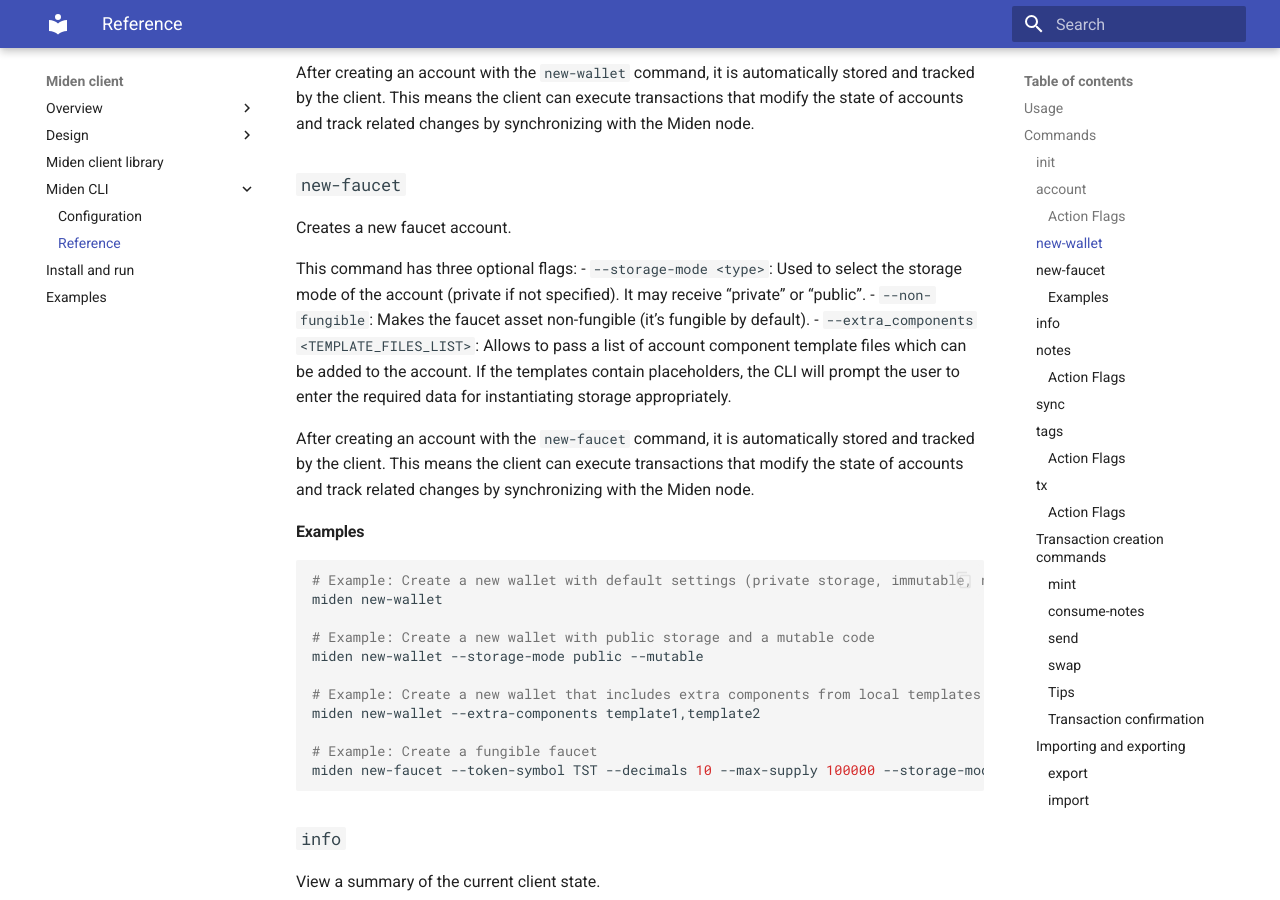
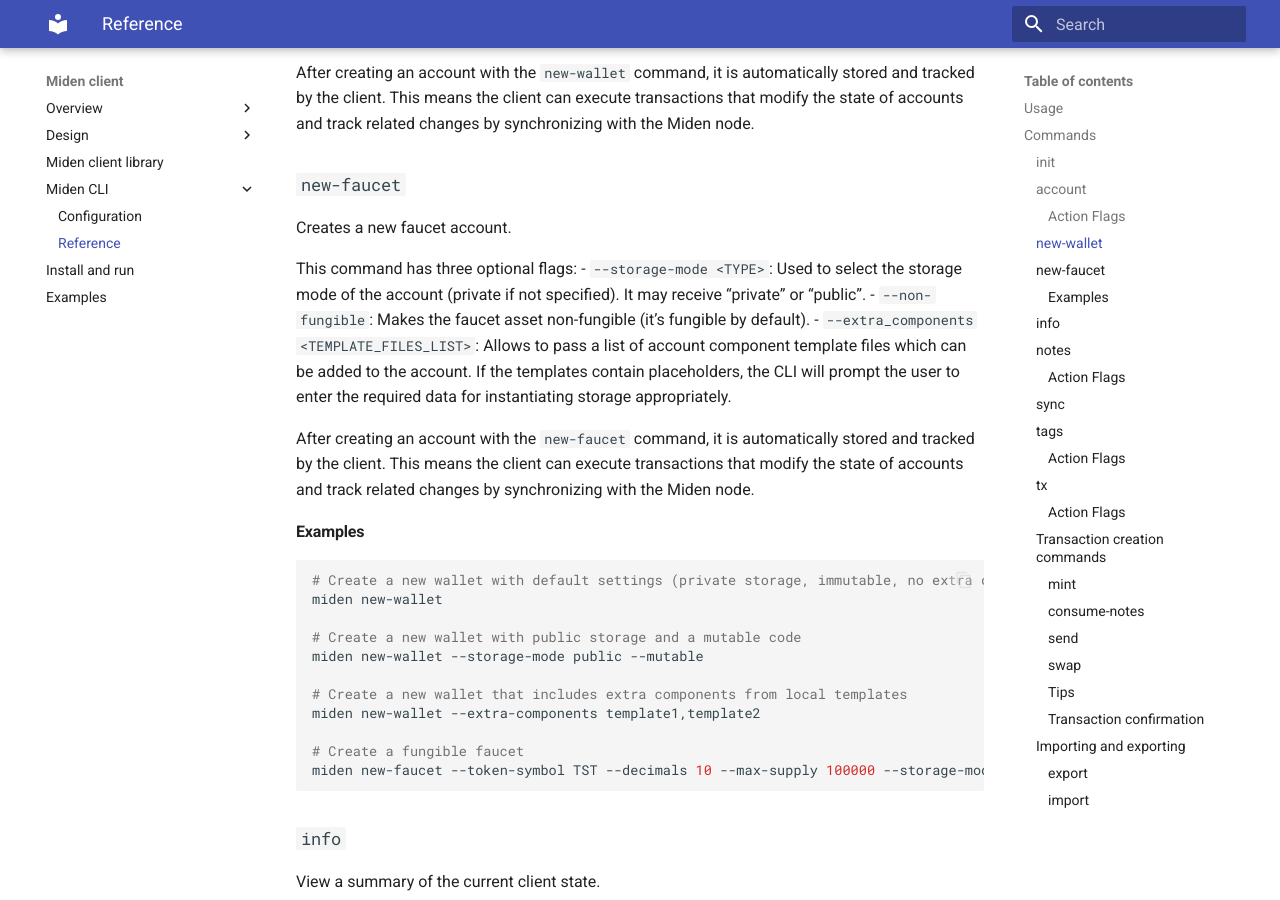
Before and after one commit to 0xPolygonMiden/miden-client, an MkDocs documentation site: the page built from docs/cli-reference.md, in a window 1280 px wide and 900 px high, scrolled down 2116 px. Built offline with MkDocs 1.6.1 and Material for MkDocs 9.7.7, drawn with Linux system fonts in a browser that asks for light colours.

Commit message:
docs: Improve examples

````diff
--- a/docs/cli-reference.md
+++ b/docs/cli-reference.md
@@ -96,7 +96,7 @@
 Creates a new faucet account.
 
 This command has three optional flags:
-- `--storage-mode <type>`: Used to select the storage mode of the account (private if not specified). It may receive "private" or "public".
+- `--storage-mode <TYPE>`: Used to select the storage mode of the account (private if not specified). It may receive "private" or "public".
 - `--non-fungible`: Makes the faucet asset non-fungible (it's fungible by default).
 - `--extra_components <TEMPLATE_FILES_LIST>`: Allows to pass a list of account component template files which can be added to the account. If the templates contain placeholders, the CLI will prompt the user to enter the required data for instantiating storage appropriately.
 
@@ -105,16 +105,16 @@
 #### Examples
 
 ```bash
-# Example: Create a new wallet with default settings (private storage, immutable, no extra components)
+# Create a new wallet with default settings (private storage, immutable, no extra components)
 miden new-wallet
 
-# Example: Create a new wallet with public storage and a mutable code
+# Create a new wallet with public storage and a mutable code
 miden new-wallet --storage-mode public --mutable
 
-# Example: Create a new wallet that includes extra components from local templates
+# Create a new wallet that includes extra components from local templates
 miden new-wallet --extra-components template1,template2
 
-# Example: Create a fungible faucet
+# Create a fungible faucet
 miden new-faucet --token-symbol TST --decimals 10 --max-supply 100000 --storage-mode private
 ```
 
````
